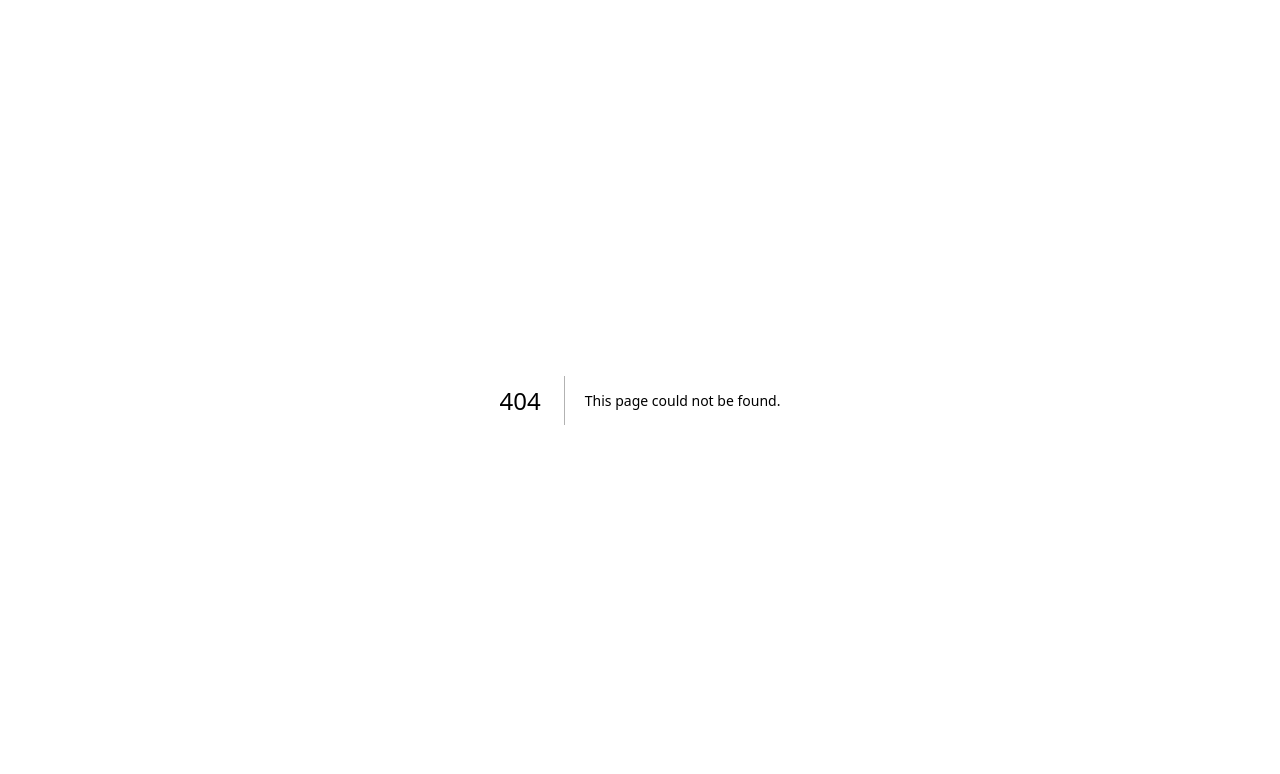
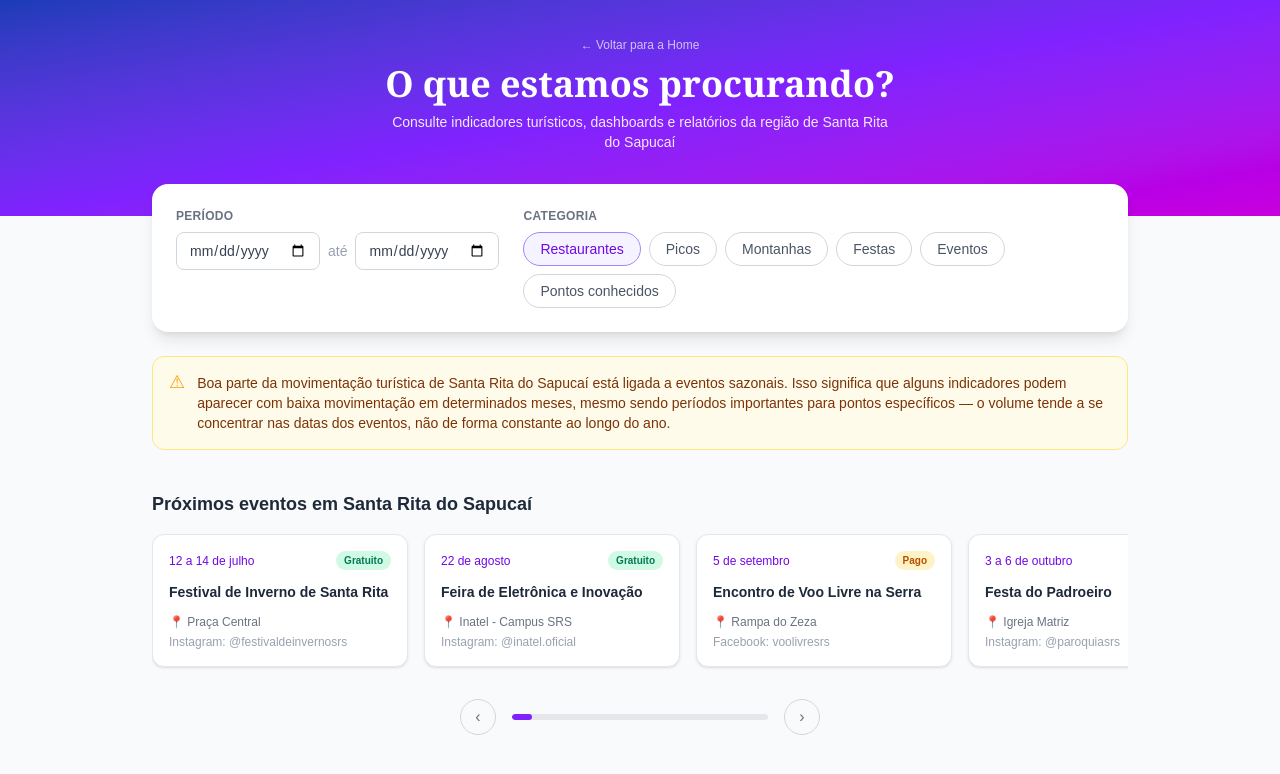
Before and after one commit to Gpatinho/C317, a Next.js app in the folder front/: page /dashboard in a window 1280 px wide. Before the commit this address had no page. Shown: the top 774 px of the page. Built offline with nearby package versions, Linux system fonts and the light colour scheme.

Commit message:
Implementa tela Dashboard com filtros, aviso de sazonalidade e carrossel de eventos

```diff
--- /dev/null
+++ b/front/app/dashboard/page.tsx
@@ -0,0 +1,224 @@
+"use client";
+
+import Link from "next/link";
+import { useRef, useState } from "react";
+
+// Categorias disponíveis para filtro.
+const categorias = [
+  "Restaurantes",
+  "Picos",
+  "Montanhas",
+  "Festas",
+  "Eventos",
+  "Pontos conhecidos",
+];
+
+// Eventos futuros exibidos no carrossel.
+// Substitua pelos dados reais assim que a API do back-end estiver pronta.
+const eventosFuturos = [
+  {
+    nome: "Festival de Inverno de Santa Rita",
+    data: "12 a 14 de julho",
+    local: "Praça Central",
+    rede: { tipo: "Instagram", perfil: "@festivaldeinvernosrs" },
+    acesso: "Gratuito",
+  },
+  {
+    nome: "Feira de Eletrônica e Inovação",
+    data: "22 de agosto",
+    local: "Inatel - Campus SRS",
+    rede: { tipo: "Instagram", perfil: "@inatel.oficial" },
+    acesso: "Gratuito",
+  },
+  {
+    nome: "Encontro de Voo Livre na Serra",
+    data: "5 de setembro",
+    local: "Rampa do Zeza",
+    rede: { tipo: "Facebook", perfil: "voolivresrs" },
+    acesso: "Pago",
+  },
+  {
+    nome: "Festa do Padroeiro",
+    data: "3 a 6 de outubro",
+    local: "Igreja Matriz",
+    rede: { tipo: "Instagram", perfil: "@paroquiasrs" },
+    acesso: "Gratuito",
+  },
+];
+
+export default function Dashboard() {
+  const [categoriaSelecionada, setCategoriaSelecionada] = useState<
+    string | null
+  >("Restaurantes");
+  const [progresso, setProgresso] = useState(0);
+  const carrosselRef = useRef<HTMLDivElement>(null);
+
+  const atualizarProgresso = () => {
+    const el = carrosselRef.current;
+    if (!el) return;
+    const maximo = el.scrollWidth - el.clientWidth;
+    const percentual = maximo > 0 ? (el.scrollLeft / maximo) * 100 : 0;
+    setProgresso(percentual);
+  };
+
+  const rolar = (direcao: "esquerda" | "direita") => {
+    const el = carrosselRef.current;
+    if (!el) return;
+    const distancia = el.clientWidth * 0.8;
+    el.scrollBy({
+      left: direcao === "direita" ? distancia : -distancia,
+      behavior: "smooth",
+    });
+    // Atualiza a barra de progresso um instante depois do scroll suave iniciar.
+    setTimeout(atualizarProgresso, 300);
+  };
+
+  return (
+    <main className="min-h-screen bg-gray-50">
+      {/* Cabeçalho, mesma identidade da Home */}
+      <header className="bg-gradient-to-br from-blue-800 via-violet-600 to-fuchsia-600 text-white px-6 pt-8 pb-16 text-center">
+        <Link href="/" className="text-xs text-white/70 hover:text-white">
+          ← Voltar para a Home
+        </Link>
+        <h1 className="font-serif text-3xl md:text-4xl font-bold mt-2 mb-2">
+          O que estamos procurando?
+        </h1>
+        <p className="text-white/90 text-sm max-w-lg mx-auto">
+          Consulte indicadores turísticos, dashboards e relatórios da região
+          de Santa Rita do Sapucaí
+        </p>
+      </header>
+
+      {/* Filtros: Período e Categoria */}
+      <section className="max-w-5xl mx-auto px-6 -mt-8">
+        <div className="bg-white rounded-2xl shadow-lg p-6 grid grid-cols-1 md:grid-cols-[1fr_2fr] gap-6">
+          <div>
+            <label className="block text-xs font-semibold tracking-wide text-gray-500 mb-2">
+              PERÍODO
+            </label>
+            <div className="flex items-center gap-2">
+              <input
+                type="date"
+                className="w-full border border-gray-300 rounded-lg px-3 py-2 text-sm text-gray-700"
+              />
+              <span className="text-gray-400 text-sm">até</span>
+              <input
+                type="date"
+                className="w-full border border-gray-300 rounded-lg px-3 py-2 text-sm text-gray-700"
+              />
+            </div>
+          </div>
+
+          <div>
+            <label className="block text-xs font-semibold tracking-wide text-gray-500 mb-2">
+              CATEGORIA
+            </label>
+            <div className="flex flex-wrap gap-2">
+              {categorias.map((categoria) => (
+                <button
+                  key={categoria}
+                  onClick={() =>
+                    setCategoriaSelecionada(
+                      categoriaSelecionada === categoria ? null : categoria
+                    )
+                  }
+                  className={`text-sm px-4 py-1.5 rounded-full border transition ${
+                    categoriaSelecionada === categoria
+                      ? "bg-violet-50 text-violet-700 border-violet-400"
+                      : "border-gray-300 text-gray-600 hover:border-violet-300"
+                  }`}
+                >
+                  {categoria}
+                </button>
+              ))}
+            </div>
+          </div>
+        </div>
+      </section>
+
+      {/* Aviso de sazonalidade */}
+      <section className="max-w-5xl mx-auto px-6 mt-6">
+        <div className="bg-amber-50 border border-amber-200 rounded-xl p-4 flex gap-3">
+          <span className="text-amber-500 text-lg leading-none">⚠</span>
+          <p className="text-sm text-amber-900">
+            Boa parte da movimentação turística de Santa Rita do Sapucaí está
+            ligada a eventos sazonais. Isso significa que alguns indicadores
+            podem aparecer com baixa movimentação em determinados meses,
+            mesmo sendo períodos importantes para pontos específicos — o
+            volume tende a se concentrar nas datas dos eventos, não de forma
+            constante ao longo do ano.
+          </p>
+        </div>
+      </section>
+
+      {/* Carrossel de eventos futuros */}
+      <section className="max-w-5xl mx-auto px-6 py-10">
+        <h2 className="text-lg font-bold text-gray-800 mb-4">
+          Próximos eventos em Santa Rita do Sapucaí
+        </h2>
+
+        <div
+          ref={carrosselRef}
+          onScroll={atualizarProgresso}
+          className="flex gap-4 overflow-x-auto pb-2 scroll-smooth [scrollbar-width:none]"
+        >
+          {eventosFuturos.map((evento) => (
+            <div
+              key={evento.nome}
+              className="flex-none w-64 bg-white border border-gray-200 rounded-xl p-4 shadow-sm"
+            >
+              <div className="flex items-center justify-between mb-3">
+                <span className="text-xs font-medium text-violet-700">
+                  {evento.data}
+                </span>
+                <span
+                  className={`text-[10px] font-semibold px-2 py-0.5 rounded-full ${
+                    evento.acesso === "Gratuito"
+                      ? "bg-emerald-100 text-emerald-700"
+                      : "bg-amber-100 text-amber-700"
+                  }`}
+                >
+                  {evento.acesso}
+                </span>
+              </div>
+
+              <h3 className="font-semibold text-gray-800 text-sm mb-3">
+                {evento.nome}
+              </h3>
+              <p className="text-xs text-gray-500 mb-1">📍 {evento.local}</p>
+              <p className="text-xs text-gray-400">
+                {evento.rede.tipo}: {evento.rede.perfil}
+              </p>
+            </div>
+          ))}
+        </div>
+
+        {/* Navegação: setas + barra de progresso */}
+        <div className="flex items-center justify-center gap-4 mt-6">
+          <button
+            onClick={() => rolar("esquerda")}
+            aria-label="Eventos anteriores"
+            className="w-9 h-9 rounded-full border border-gray-300 flex items-center justify-center text-gray-500 hover:bg-gray-100 transition"
+          >
+            ‹
+          </button>
+
+          <div className="w-64 h-1.5 bg-gray-200 rounded-full overflow-hidden">
+            <div
+              className="h-full bg-violet-600 rounded-full transition-all"
+              style={{ width: `${Math.max(progresso, 8)}%` }}
+            />
+          </div>
+
+          <button
+            onClick={() => rolar("direita")}
+            aria-label="Próximos eventos"
+            className="w-9 h-9 rounded-full border border-gray-300 flex items-center justify-center text-gray-500 hover:bg-gray-100 transition"
+          >
+            ›
+          </button>
+        </div>
+      </section>
+    </main>
+  );
+}
```
